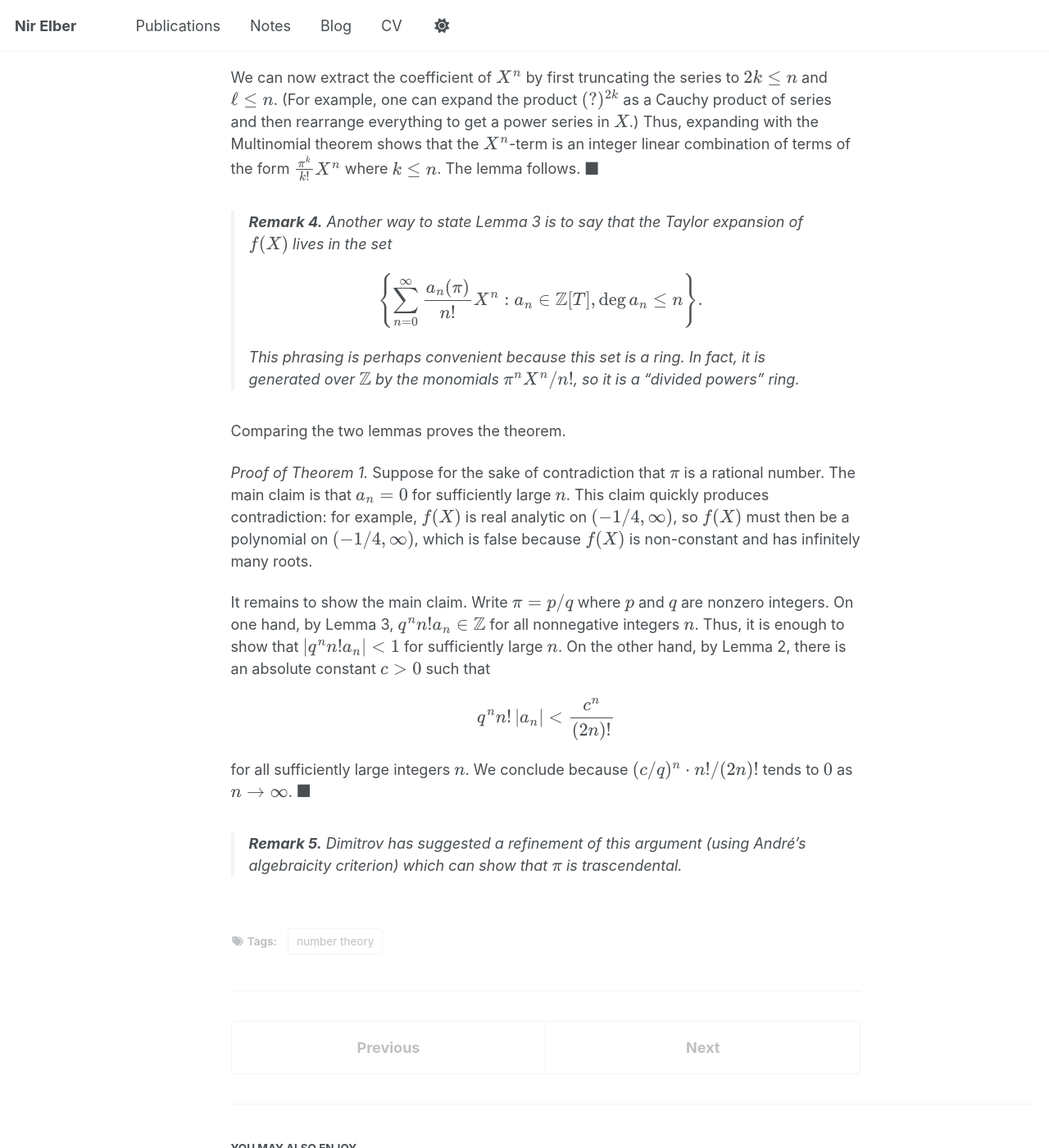
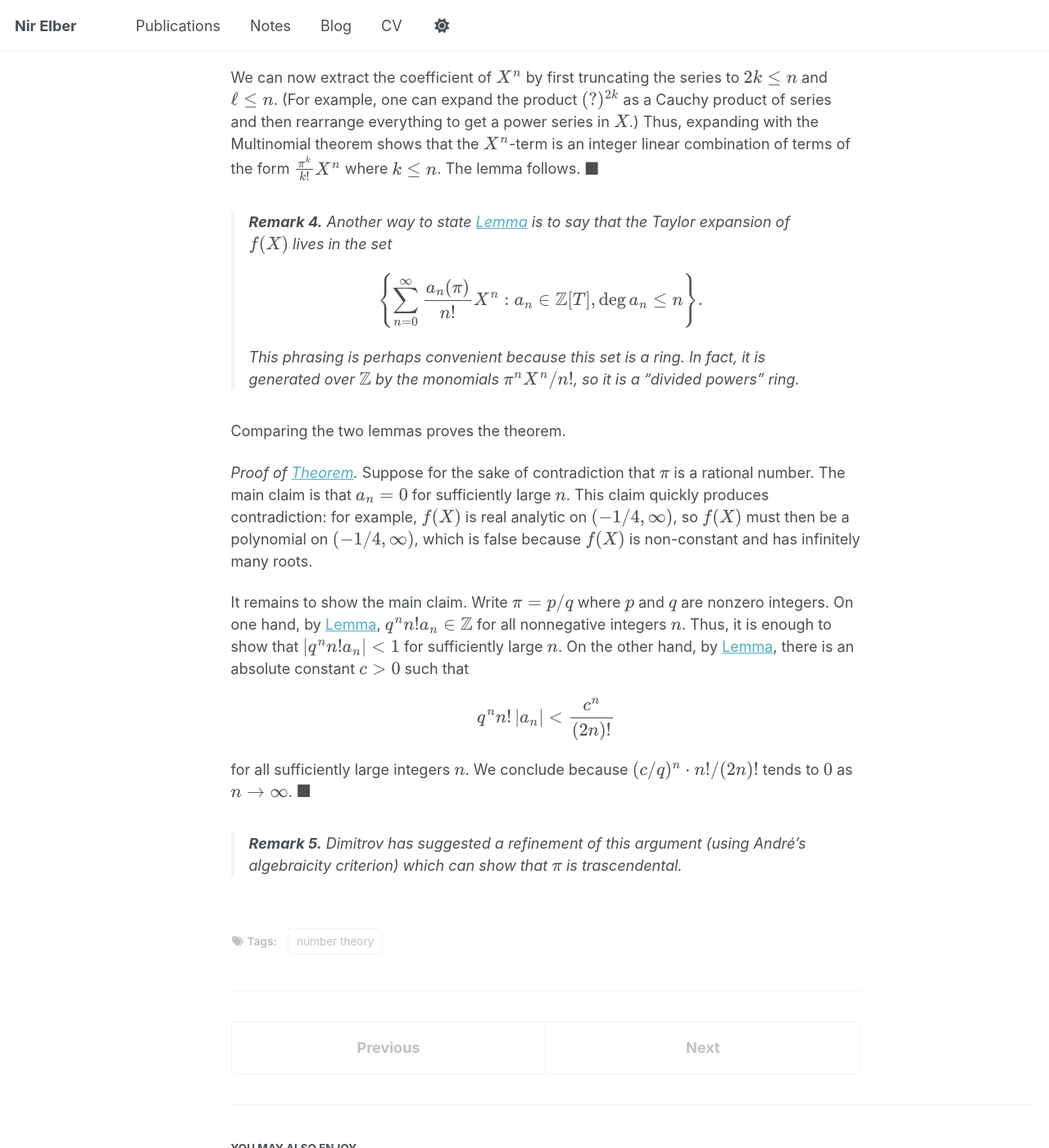
Before and after one commit to dFoiler/dfoiler.github.io, a Jekyll site: the page built from _posts/2026-10-07-blog-post.md, in a window 1280 px wide and 1400 px high, scrolled down 1669 px. Shown: the whole window at 82% size. Built offline with Jekyll 4.4.1, drawn with Linux system fonts in a browser that asks for light colours; a script that is not in the unit is left out; some of the changed lines change nothing that is shown; some of the changed text lies outside the part shown.

Commit message:
now with dynamic labeling oops

```diff
--- a/_includes/footer/custom.html
+++ b/_includes/footer/custom.html
@@ -16,4 +16,47 @@
     await mermaid.run({querySelector:'code.language-mermaid'});
 </script>
 
+<!-- kinda ugly hack for dynamic labeling, due to ChatGPT -->
+<script>
+  // run after page is loaded
+  document.addEventListener("DOMContentLoaded", () => {
+    // labels stores all the used labels
+    const labels = new Map();
+
+    // looks for class=statement-label to collect labels
+    document.querySelectorAll(".statement-label[id]").forEach((element, index) => {
+      // record the environment, label, and author
+      const env = element.dataset.env || "Theorem";
+      // the text we will rewrite
+      const label = `${env} ${index + 1}`;
+      labels.set(element.id, label);
+      const author = (
+        element.dataset.author || ""
+      ).trim();
+
+      // adjust the content of the element
+      // it's title + author + period
+      const title = document.createElement("strong");
+      title.textContent = label;
+      element.replaceChildren(title);
+      if (author) {
+        element.append(document.createTextNode(` (${author})`));
+      }
+      const period = document.createElement("strong");
+      period.textContent = ".";
+      element.append(period);
+    });
+
+    // looks for class=statement-ref to fix references
+    document.querySelectorAll('a.statement-ref[href^="#"]').forEach(link => {
+      // remove # to extract the label
+      const id = link.getAttribute("href").slice(1);
+      // change the content if the label is present
+      if (labels.has(id)) {
+        link.textContent = labels.get(id);
+      }
+    });
+  });
+</script>
+
 <!-- end custom footer snippets -->
--- a/_posts/2026-10-07-blog-post.md
+++ b/_posts/2026-10-07-blog-post.md
@@ -9,19 +9,19 @@
 
 We give a short proof that \\(\pi\\) is irrational, communicated to me by Vesselin Dimitrov.
 
-> **Theorem 1.**
+> <span class="statement-label" id="thm-pi" data-env="Theorem">Theorem.</span>
 The constant \\(\pi\\) is irrational.
 
 All proofs of this result (that I am aware of) begin with some magic. For us, the magic lies in considering the function
 \\[f(X):=\cos\big(2\pi\sqrt{1+4X}\big).\\]
 The theorem will follow by understanding the coefficients of the Taylor expansion \\(\sum_na_nX^n\\) of \\(f(X)\\) around \\(X=0\\).
 
-> **Lemma 2.**
+> <span class="statement-label" id="lem-bound" data-env="Lemma">Lemma.</span>
 There is an absolute constant \\(c>0\\) such that for all sufficiently large integers \\(n\\),
 \\[\left\|a\_n\right\|<\frac{c^n}{(2n)!}.\\]
 
 *Proof.*
-This is a direct calculation. All series we consider will converge absolutely for \\(X\in[-1/4,\infty)\\) because factorials dominate exponentials. This justifies our rearrangements; we will not comment on this again. Using the Taylor expansion of \\(\cos\\) and the Binomial theorem, we have
+This is a direct calculation. All series we consider will converge absolutely for \\(X\in[-1/8,1/8]\\) because factorials dominate exponentials. This justifies our rearrangements; we will not comment on this again. Using the Taylor expansion of \\(\cos\\) and the Binomial theorem, we have
 \\[\begin{aligned}f(X) &= \sum\_{m=0}^\infty(-1)^m\frac{(2\pi)^{2m}(1+4X)^m}{(2m)!} \\\\{}
 &= \sum\_{n=0}^\infty\left(\sum\_{m=n}^\infty(-1)^m\frac{(2\pi)^{2m}\cdot\binom{m}{n}4^n}{(2m)!}\right)X^n.\end{aligned}\\]
 It remains to estimate this "series expansion" of \\(a\_n\\). By the triangle inequality and the esimate \\(\binom{m}{n}\le2^m\\),
@@ -31,7 +31,7 @@
 It remains to find \\(\pi\\). We will do this by computing the Taylor expansion of
 \\[f(X)=\cos\big(2\pi\big(\sqrt{1+4X}-1\big)\big).\\]
 
-> **Lemma 3.**
+> <span class="statement-label" id="lem-integrality" data-env="Lemma">Lemma.</span>
 For each nonnegative integer \\(n\\), we have \\(n!a\_n\in\operatorname{span}\_{\mathbb Z}\\{1,\pi,\ldots,\pi^n\\}\\).
 
 *Proof.*
@@ -42,16 +42,16 @@
 We can now extract the coefficient of \\(X^n\\) by first truncating the series to \\(2k\le n\\) and \\(\ell\le n\\). (For example, one can expand the product \\((?)^{2k}\\) as a Cauchy product of series and then rearrange everything to get a power series in \\(X\\).) Thus, expanding with the Multinomial theorem shows that the \\(X^n\\)-term is an integer linear combination of terms of the form \\(\frac{\pi^k}{k!}X^n\\) where \\(k\le n\\). The lemma follows. \\(\blacksquare\\)
 
 > **Remark 4.**
-Another way to state Lemma 3 is to say that the Taylor expansion of \\(f(X)\\) lives in the set
+Another way to state <a class="statement-ref" href="#lem-integrality">Lemma</a> is to say that the Taylor expansion of \\(f(X)\\) lives in the set
 \\[\left\\{\sum\_{n=0}^\infty\frac{a\_n(\pi)}{n!}X^n:a\_n\in\mathbb Z[T],\deg a\_n\le n\right\\}.\\]
 This phrasing is perhaps convenient because this set is a ring. In fact, it is generated over \\(\mathbb Z\\) by the monomials \\(\pi^nX^n/n!\\), so it is a "divided powers" ring.
 
 Comparing the two lemmas proves the theorem.
 
-*Proof of Theorem 1.*
+*Proof of <a class="statement-ref" href="#thm-pi">Theorem</a>.*
 Suppose for the sake of contradiction that \\(\pi\\) is a rational number. The main claim is that \\(a\_n=0\\) for sufficiently large \\(n\\). This claim quickly produces contradiction: for example, \\(f(X)\\) is real analytic on \\((-1/4,\infty)\\), so \\(f(X)\\) must then be a polynomial on \\((-1/4,\infty)\\), which is false because \\(f(X)\\) is non-constant and has infinitely many roots.
 
-It remains to show the main claim. Write \\(\pi=p/q\\) where \\(p\\) and \\(q\\) are nonzero integers. On one hand, by Lemma 3, \\(q^nn!a\_n\in\mathbb Z\\) for all nonnegative integers \\(n\\). Thus, it is enough to show that \\(\left\|q^nn!a\_n\right\|<1\\) for sufficiently large \\(n\\). On the other hand, by Lemma 2, there is an absolute constant \\(c>0\\) such that
+It remains to show the main claim. Write \\(\pi=p/q\\) where \\(p\\) and \\(q\\) are nonzero integers. On one hand, by <a class="statement-ref" href="#lem-bound">Lemma</a>, \\(q^nn!a\_n\in\mathbb Z\\) for all nonnegative integers \\(n\\). Thus, it is enough to show that \\(\left\|q^nn!a\_n\right\|<1\\) for sufficiently large \\(n\\). On the other hand, by <a class="statement-ref" href="#lem-integrality">Lemma</a>, there is an absolute constant \\(c>0\\) such that
 \\[q^nn!\left|a\_n\right\|<\frac{c^n}{(2n)!}\\]
 for all sufficiently large integers \\(n\\). We conclude because \\((c/q)^n\cdot n!/(2n)!\\) tends to \\(0\\) as \\(n\to\infty\\). \\(\blacksquare\\)
 
```
